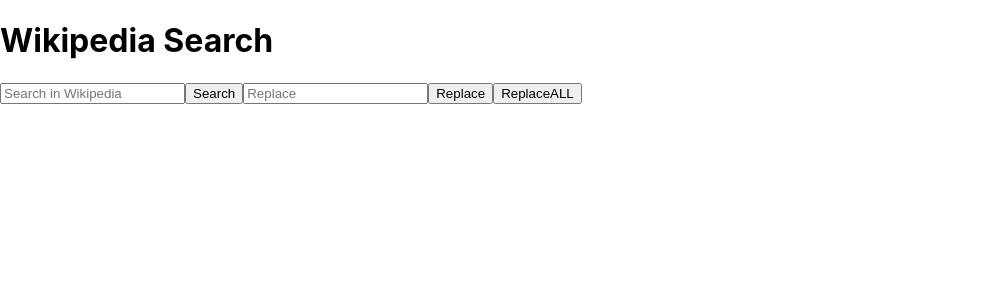
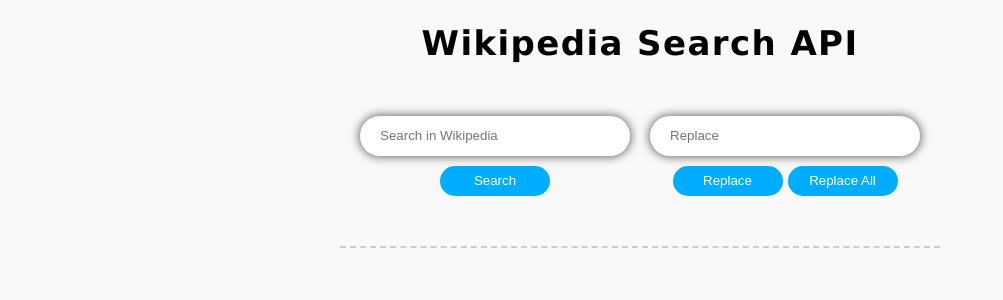
Before and after one commit to amadszew/wikiSearchAPI, a React (Create React App) app in the folder project/: page / in a window 1280 px wide. Shown: the top 300 px of the page, without its empty margins (0-1003 px from the left). Built offline with nearby package versions, Linux system fonts and the light colour scheme.

Commit message:
css added

```diff
--- a/project/src/App.js
+++ b/project/src/App.js
@@ -114,13 +114,13 @@
     for (const key3 in this.state.wikiSearchReturnValues) {
       wikiSearchResults.push(
           <div className="search-result" key={key3}>
-            <h3>
-              <a href={this.state.wikiSearchReturnValues[key3].queryResultPageFullURL}>
+            <h3 className="search-result__title">
+              <a href={this.state.wikiSearchReturnValues[key3].queryResultPageFullURL} target='_blank'>
                 {this.state.wikiSearchReturnValues[key3].queryResultPageTitle}
               </a>
             </h3>
             <span className="search-result__link">
-              <a href={this.state.wikiSearchReturnValues[key3].queryResultPageFullURL}>
+              <a href={this.state.wikiSearchReturnValues[key3].queryResultPageFullURL} target='_blank'>
                   {this.state.wikiSearchReturnValues[key3].queryResultPageFullURL}
                 </a>
             </span>
@@ -132,14 +132,19 @@
 
     return (
       <div className='App'>
-        <h1>Wikipedia Search</h1>
+        <h1>Wikipedia Search API</h1>
         <form>
-          <input type='text' defaultValue={this.state.wikiSearchTerms} onChange={this.changeWikiSearchTerms} placeholder='Search in Wikipedia' id='searchInput' />
-          <button type="submit" onClick={this.wikiSearchEngine}>Search</button>
-
-          <input type='text' defaultValue={this.state.wikiReplaceTerms} onChange={this.changeWikiReplaceTerms} placeholder='Replace' id='replaceInput' />
-          <button type='submit' onClick={this.wikiReplaceEngine}>Replace</button>
-          <button type='submit' onClick={this.wikiReplaceAllEngine}>ReplaceALL</button>
+          <div className="input-field">
+            <input type='text' defaultValue={this.state.wikiSearchTerms} onChange={this.changeWikiSearchTerms} placeholder='Search in Wikipedia' id='searchInput' />
+            <button type="button" onClick={this.wikiSearchEngine}>Search</button>
+          </div>
+          <div className="input-field">
+            <input type='text' defaultValue={this.state.wikiReplaceTerms} onChange={this.changeWikiReplaceTerms} placeholder='Replace' id='replaceInput' />
+            <div className="button-field">
+              <button type='button' onClick={this.wikiReplaceEngine}>Replace</button>
+              <button type='button' onClick={this.wikiReplaceAllEngine}>Replace All</button>
+            </div>
+          </div>
         </form>
         {wikiSearchResults}
       </div>
--- a/project/src/App.scss
+++ b/project/src/App.scss
@@ -1,7 +1,97 @@
-
+body {
+    font-family: Verdana, Arial, Helvetica, sans-serif;
+    background: #f9f9f9;
+}
+.App {
+    display: flex;
+    flex-direction: column;
+    align-items: center;
+    > h1 {
+        font-size: 34px;
+        letter-spacing: 1.4px;
+    }
+    form {
+        display: flex;
+        align-items: center;
+        justify-content: center;
+        width: 600px;
+        margin-bottom: 30px;
+        padding: 10px 0 50px;
+        border-bottom: 2px dashed #ccc;
+        .input-field {
+            display: flex;
+            flex-direction: column;
+            align-items: center;
+            height: 100px;
+            &:first-of-type {
+                margin-right: 20px;
+            }
+        }
+        input[type=text] {
+            border-radius: 25px;
+            border: none;
+            line-height: 40px;
+            box-shadow: 0 0 10px 1px rgba(0, 0, 0, .6);
+            padding: 0 20px;
+            width: 230px;
+            margin-top: 20px;
+            transition: all .2s ease-in-out;
+            &:hover, &:focus {
+                box-shadow: 0 0 10px 1px rgba(0, 87, 128, .6);
+            }
+        }
+        button[type=button] {
+            background: #00adfd;
+            color: #fff;
+            width: 110px;
+            line-height: 20px;
+            padding: 5px;
+            margin-top: 10px;
+            border: none;
+            border-radius: 20px;
+            cursor: pointer;
+            transition: all .2s ease-in-out;
+            &:hover, &:focus {
+                background: #008bcc;
+            }
+            &:nth-of-type(2) {
+                margin-left: 5px;
+            }
+        }
+    }
+}
 .search-result {
+    width: 600px;
+    margin: 0 auto;
+    text-align: left;
+    margin-bottom: 20px;
     .searchmatch {
         font-weight: bold;
+    }
+    &__title {
+        margin-bottom: 5px;
+        a {
+            color: #1a0dab;
+            line-height: 16px;
+            text-decoration: none;
+            transition: all .2s ease-in-out;
+            &:hover {
+                text-decoration: underline;
+            }
+        }
+    }
+    &__link {
+        a {
+            text-decoration: none;
+            color: #287e44;
+            transition: all .2s ease-in-out;
+            &:hover {
+                text-decoration: underline;
+            }
+            &:visited {
+                color: #1a0dab;
+            }
+        }
     }
     &__description {
         color: #333
```
